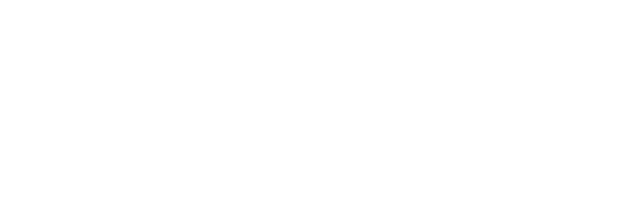
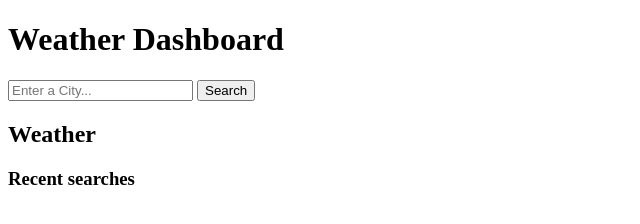
Before and after one commit to ErnestKamau/Phase-1-project----Weather-dashboard, a plain HTML site: page index.html in a window 1280 px wide. Shown: the whole page, without its empty margins (0-640 px from the left). Drawn offline with Linux system fonts and the light colour scheme.

Commit message:
added html

```diff
--- a/index.html
+++ b/index.html
@@ -7,9 +7,30 @@
     <link rel="stylesheet" href="style.css">
 </head>
 <body>
+    <div class="container">
+        <h1>Weather Dashboard</h1>
+        <input type="text" id="search-bar" placeholder="Enter a City...">
+        <button id="search-btn">Search</button>
 
 
+        <div id="weatherDisplay">
+            <h2 id="city">Weather</h2>
 
+            <p id="weather"></p>
+            <p id="temperature"></p>
+            <p id="wind"></p>
+
+        </div>
+
+
+        <div>
+            <h3>Recent searches</h3>
+            <ul id="recentSearches"></ul>
+
+        </div>
+
+
+    </div>
 
     <script src="index.js"></script>
 </body>
```
